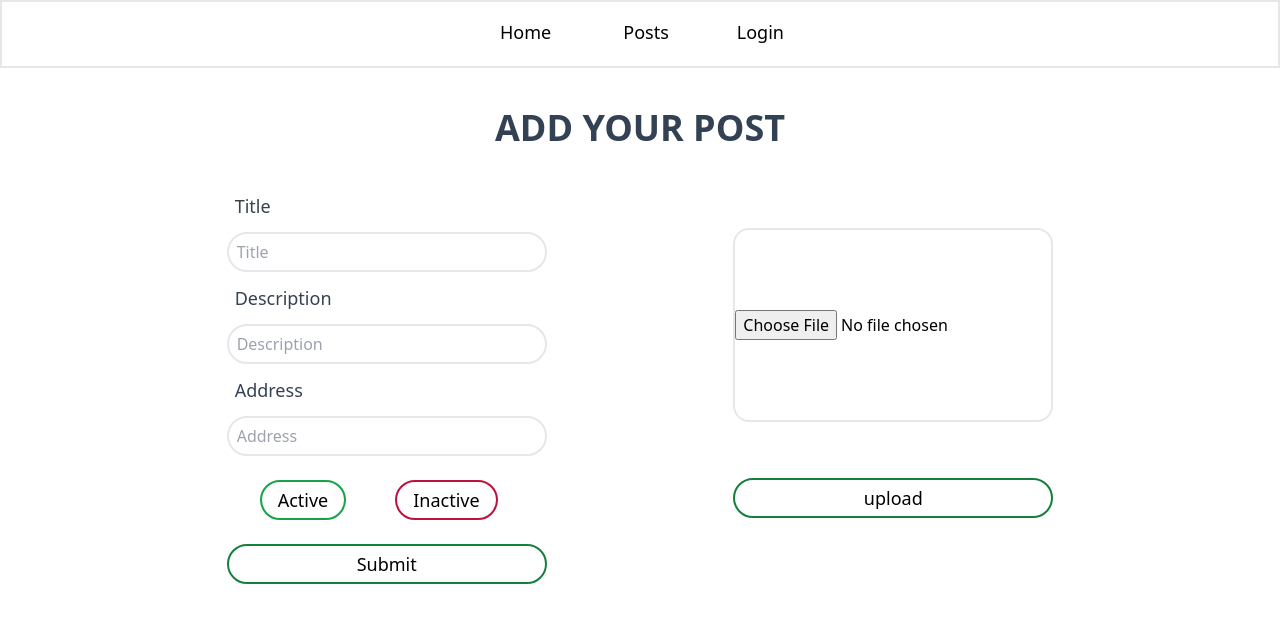
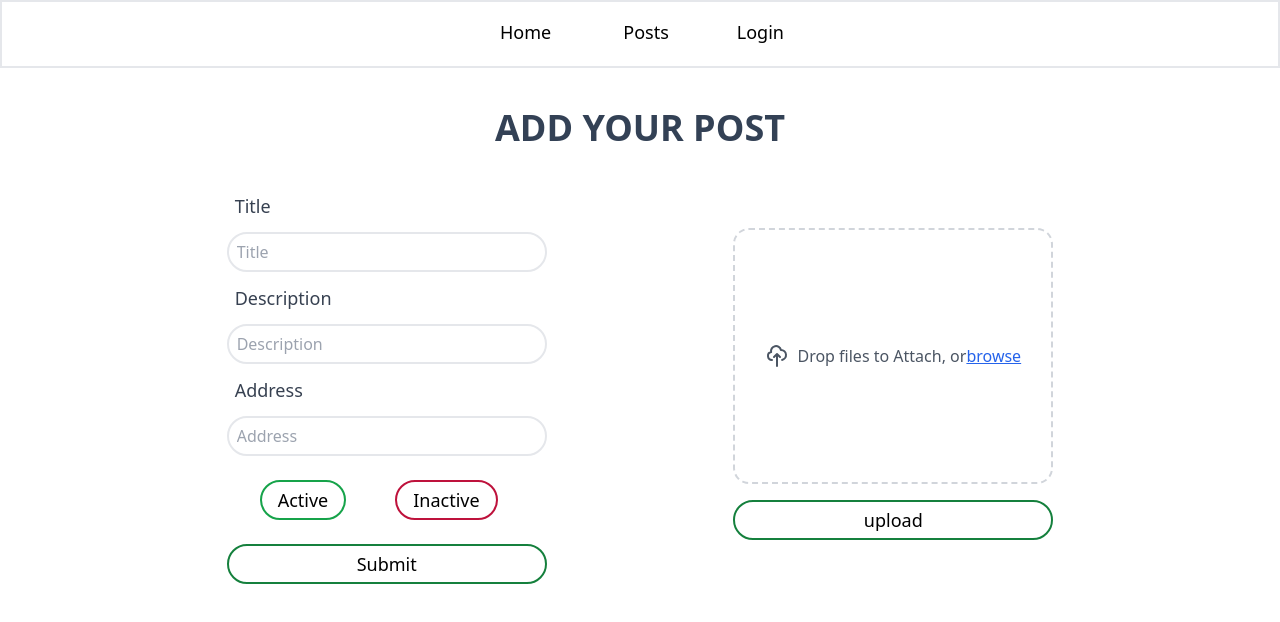
Before and after one commit to abhishekpatelmc/sustain-hack, a Next.js app: page /create-post in a window 1280 px wide. Shown: the top 622 px of the page. Built offline with nearby package versions, Linux system fonts and the light colour scheme; no server answers.

Commit message:
feat: #017 File Upload DDesigned - Post Image Fixed

```diff
--- a/src/components/Modal.tsx
+++ /dev/null
@@ -1,7 +0,0 @@
-import React from "react";
-
-const Modal = () => {
-  return <div>Modal</div>;
-};
-
-export default Modal;
--- a/src/components/Post.tsx
+++ b/src/components/Post.tsx
@@ -5,7 +5,13 @@ const Post = ({ post, isActive }: any) => {
   return (
     <div key={post.title} className="rounded-lg bg-white p-2 shadow-lg">
       <div className="h-80 p-2">
-        <Image width={300} height={300} src={post.file} alt={post.title} />
+        <Image
+          className="h-full w-full object-cover"
+          width={300}
+          height={300}
+          src={post.file}
+          alt={post.title}
+        />
       </div>
       <div>
         <div className="mt-2 flex justify-around ">
--- a/src/pages/create-post.tsx
+++ b/src/pages/create-post.tsx
@@ -140,12 +140,42 @@ const CreatePost = () => {
         </div>
         {/* Right side */}
         <div className="mt-10">
-          <input
-            className="mb-10 block w-80  rounded-2xl border-2 py-20"
+          <div className="max-w-xl">
+            <label className="flex h-64 w-full cursor-pointer appearance-none justify-center rounded-2xl border-2 border-dashed border-gray-300 bg-white px-4 transition hover:border-gray-400 focus:outline-none">
+              <span className="flex items-center space-x-2">
+                <svg
+                  xmlns="http://www.w3.org/2000/svg"
+                  className="h-6 w-6 text-gray-600"
+                  fill="none"
+                  viewBox="0 0 24 24"
+                  stroke="currentColor"
+                  stroke-width="2"
+                >
+                  <path
+                    stroke-linecap="round"
+                    stroke-linejoin="round"
+                    d="M7 16a4 4 0 01-.88-7.903A5 5 0 1115.9 6L16 6a5 5 0 011 9.9M15 13l-3-3m0 0l-3 3m3-3v12"
+                  />
+                </svg>
+                <span className="font-medium text-gray-600">
+                  Drop files to Attach, or
+                  <span className="text-blue-600 underline">browse</span>
+                </span>
+              </span>
+              <input
+                type="file"
+                onChange={handleChange}
+                name="file"
+                className="hidden"
+              />
+            </label>
+          </div>
+          {/* <input
+            className="mb-10 block w-80 rounded-2xl border-2 py-20"
             name="file"
             type="file"
             onChange={handleChange}
-          />
+          /> */}
           <button
             type="button"
             className="my-4 h-10 w-80 rounded-3xl border-2 border-green-700 text-lg hover:bg-green-700 hover:text-white"
```
